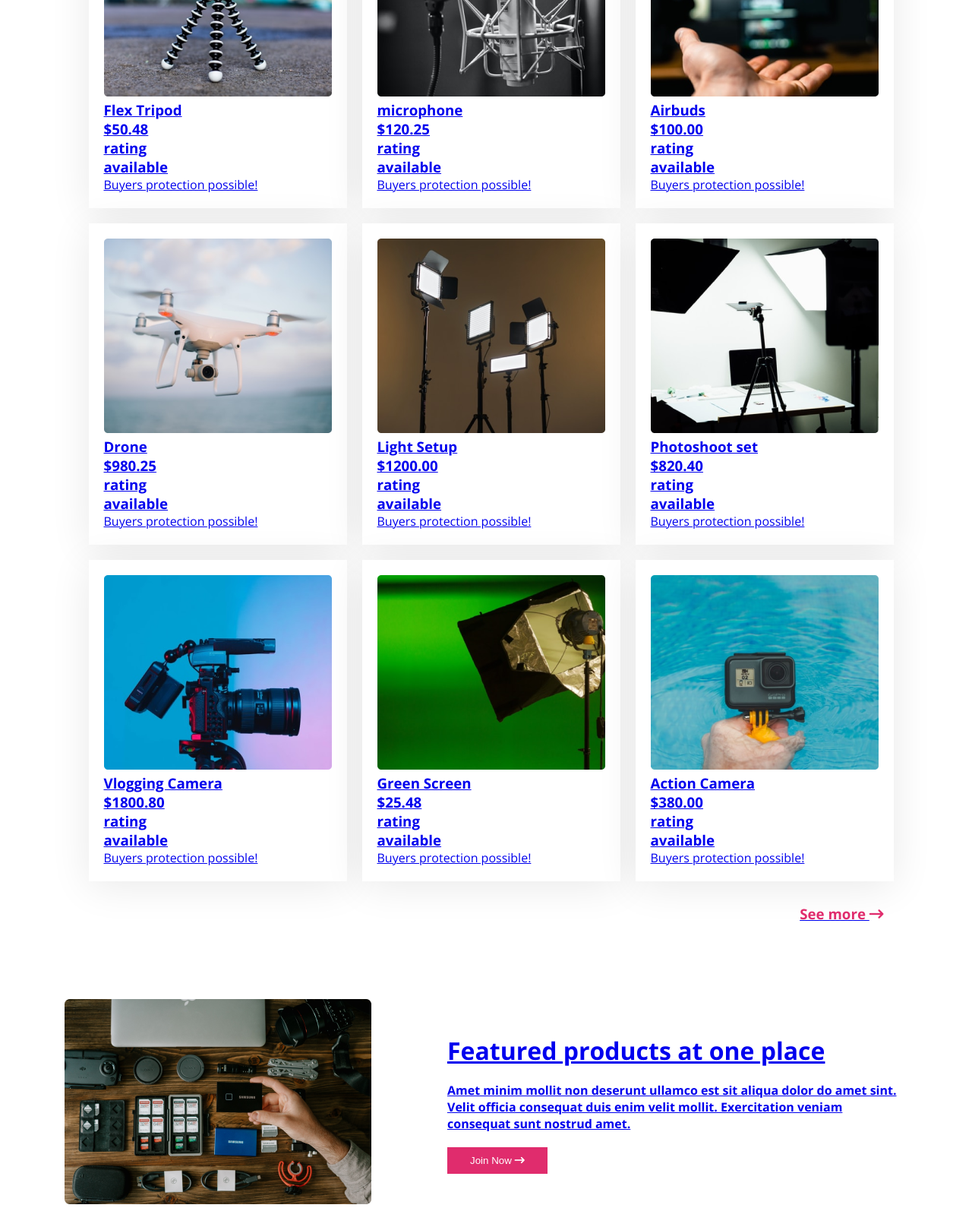
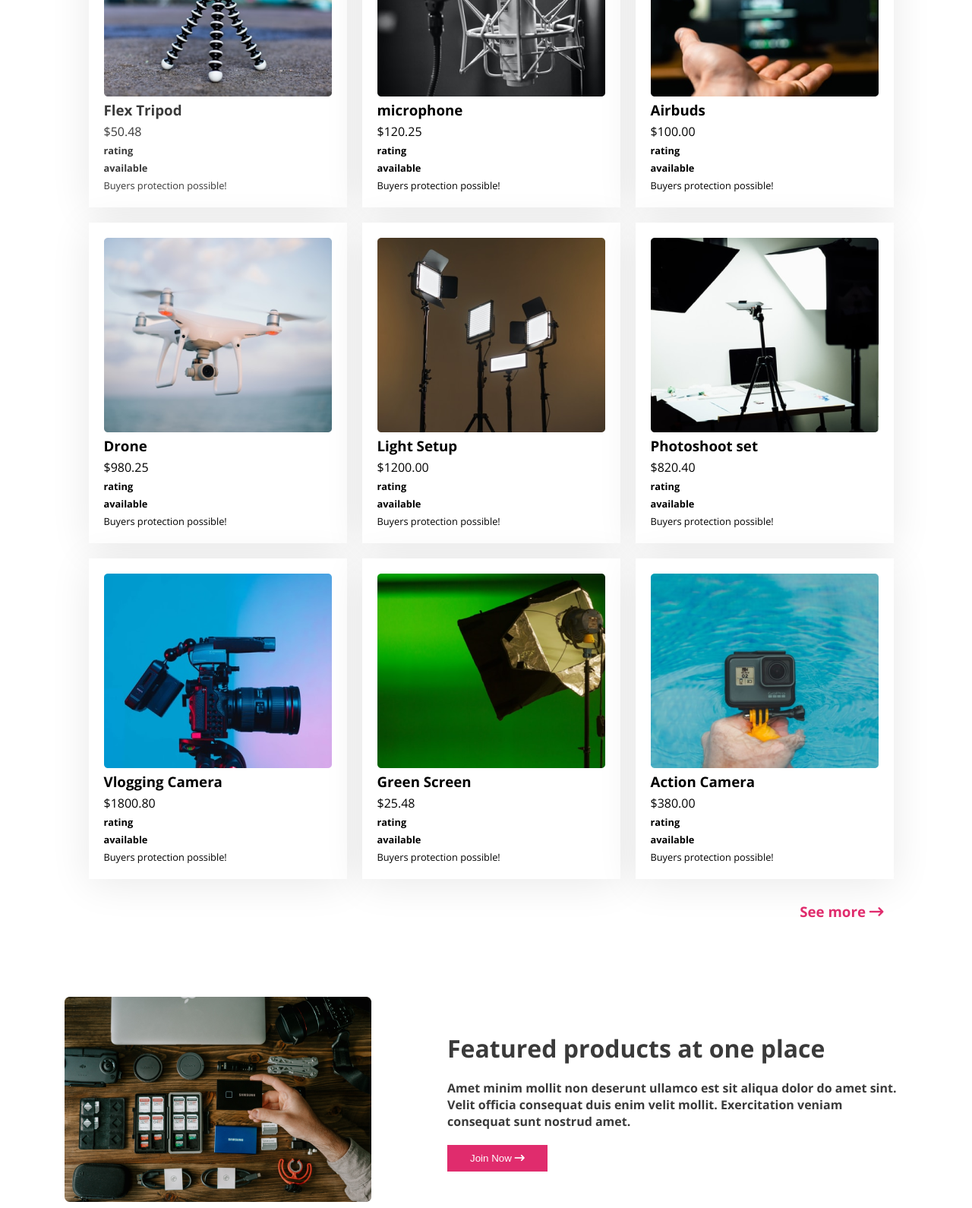
Before and after one commit to oworkmahade/Influencer-Gear, a plain HTML site: page index.html in a window 1280 px wide. Shown: the part 1167-2757 px from the top of the page at 76% size. Drawn offline with nearby package versions, Linux system fonts and the light colour scheme.

Commit message:
fifth commit

```diff
--- a/index.html
+++ b/index.html
@@ -15,7 +15,7 @@
     <section class="header">
         <div class="navbar">
             <div class="container">
-                <div class="nav-title">
+                <div class="nav-title primary-color">
                     Influencer products
                 </div>
                 <div class="nav-menu">
@@ -31,7 +31,7 @@
             </div>
         </div>
 
-        <div class="response-menu">
+        <div class="response-menu primary-color">
             <div class="container">
                 <div><i class="fa-solid fa-bars"></i></div>
                 <div class="responsive-nav-title">
@@ -43,7 +43,7 @@
             </div>
         </div>
 
-        <div class="banner">
+        <div class="banner primary-color">
             <div class="container">
                 <div class="banner-content">
                     <h3 class="banner-title">Start your Journey as Influencer</h3>
@@ -74,9 +74,9 @@
     </section>
 
     <section class="popular-collection">
-        <h3 class="collection-title">Popular Collection</h3>
+        <h3 class="collection-title primary-color">Popular Collection</h3>
         <div class="container">
-            <div class="box">
+            <div class="box primary-color">
                 <img src="./images/tripod.png" alt="">
                 <h3 class="products-title">Flex Tripod</h3>
                 <h3 class="products-price">$50.48</h3>
@@ -160,7 +160,7 @@
                 <img src="./images/gear.png" alt="">
             </div>
 
-            <div class="featured-content">
+            <div class="featured-content primary-color">
                 <h3 class="featured-title">Featured products at one place</h3>
                 <h3 class="featured-description">Amet minim mollit non deserunt ullamco est sit aliqua dolor do amet
                     sint.
@@ -184,11 +184,6 @@
                 <i class="fa-solid fa-globe"></i>
                 <i class="fa-brands fa-twitter"></i>
                 <i class="fa-brands fa-youtube"></i>
-
-
-
-
-
             </div>
         </div>
     </section>
--- a/styles/styles.css
+++ b/styles/styles.css
@@ -1,5 +1,6 @@
 /* website fonts */
-@import url("https://fonts.googleapis.com/css2?family=Open+Sans:ital,wght@0,300..800;1,300..800&display=swap");
+
+@import url("https://fonts.googleapis.com/css2?family=Open+Sans:ital,wdth,wght@0,75..100,300..800;1,75..100,300..800&display=swap");
 
 /* shared css */
 * {
@@ -7,12 +8,23 @@
   padding: 0;
   box-sizing: border-box;
 }
+a,
+p,
+h3 {
+  text-decoration: none;
+}
 /* font family */
 body {
   font-family: "Open Sans", sans-serif;
+  font-optical-sizing: auto;
   /* width: 80vw; */
   /* margin-left: auto;
   margin-right: auto; */
+}
+
+.primary-color {
+  /* color: #3a3a3a; */
+  color: #3a3a3a;
 }
 
 .button-primary {
@@ -56,7 +68,8 @@ body {
 
 .nav-menu ul li a {
   text-decoration: none;
-  color: black;
+  color: #3a3a3a;
+  font-weight: 700;
 }
 
 /* banner styles */
@@ -72,7 +85,6 @@ body {
 
 .banner-title {
   font-size: 3rem;
-  color: black;
   font-weight: 700;
 }
 
@@ -130,6 +142,7 @@ body {
 
 .popular-collection {
   margin-top: 100px;
+  color: black;
 }
 
 .collection-title {
@@ -145,6 +158,19 @@ body {
   grid-template-columns: repeat(3, 1fr);
   justify-items: center;
   gap: 20px;
+}
+
+.products-price {
+  font-size: 1rem;
+  font-weight: 400;
+  margin-top: 5px;
+}
+
+.rating,
+.availability,
+.description {
+  font-size: 0.8rem;
+  margin-top: 5px;
 }
 
 .see-more {
@@ -163,6 +189,7 @@ body {
   margin-left: auto;
   margin-right: auto;
   margin-top: 100px;
+  color: #0a0826;
 }
 .featured-products .container {
   display: flex;
@@ -195,7 +222,7 @@ body {
   margin-left: auto;
   margin-right: auto;
   text-align: center;
-  color: #fff;
+  color: #fff !important;
 }
 .footer-title {
   font-size: 1.5rem;
```
